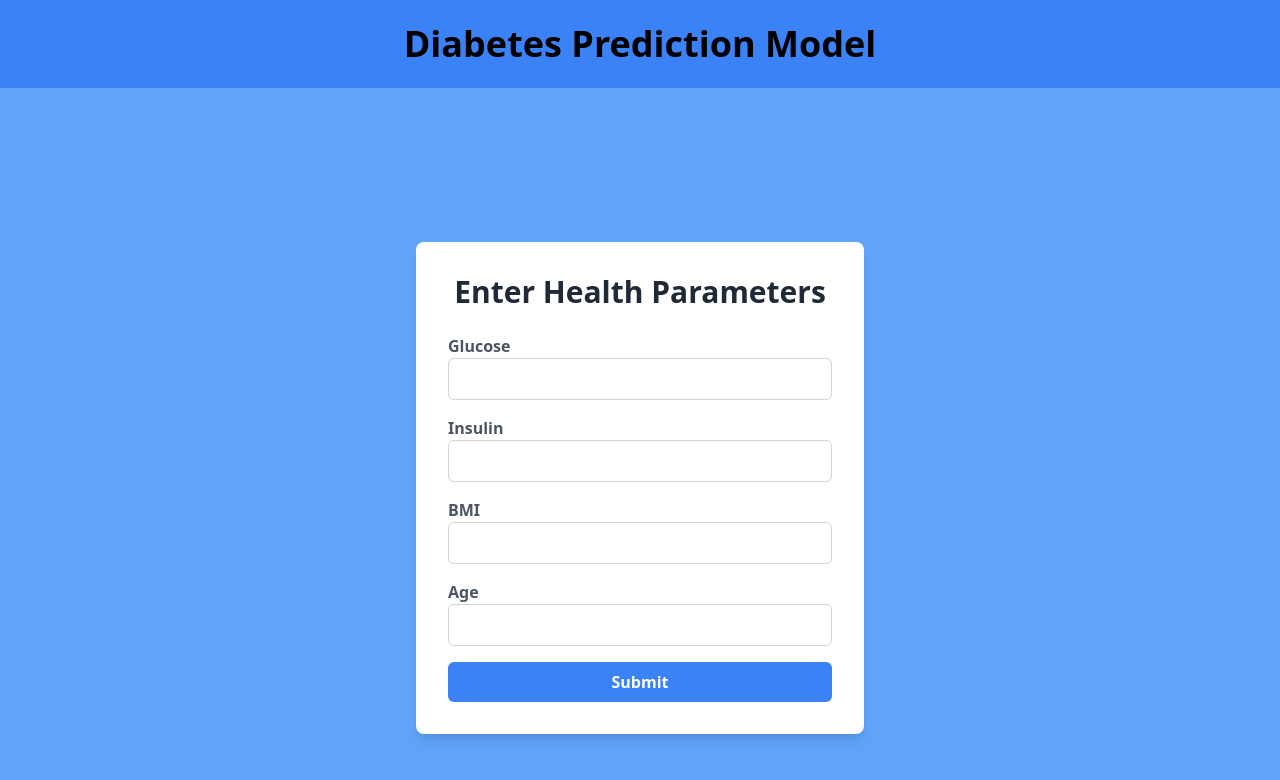
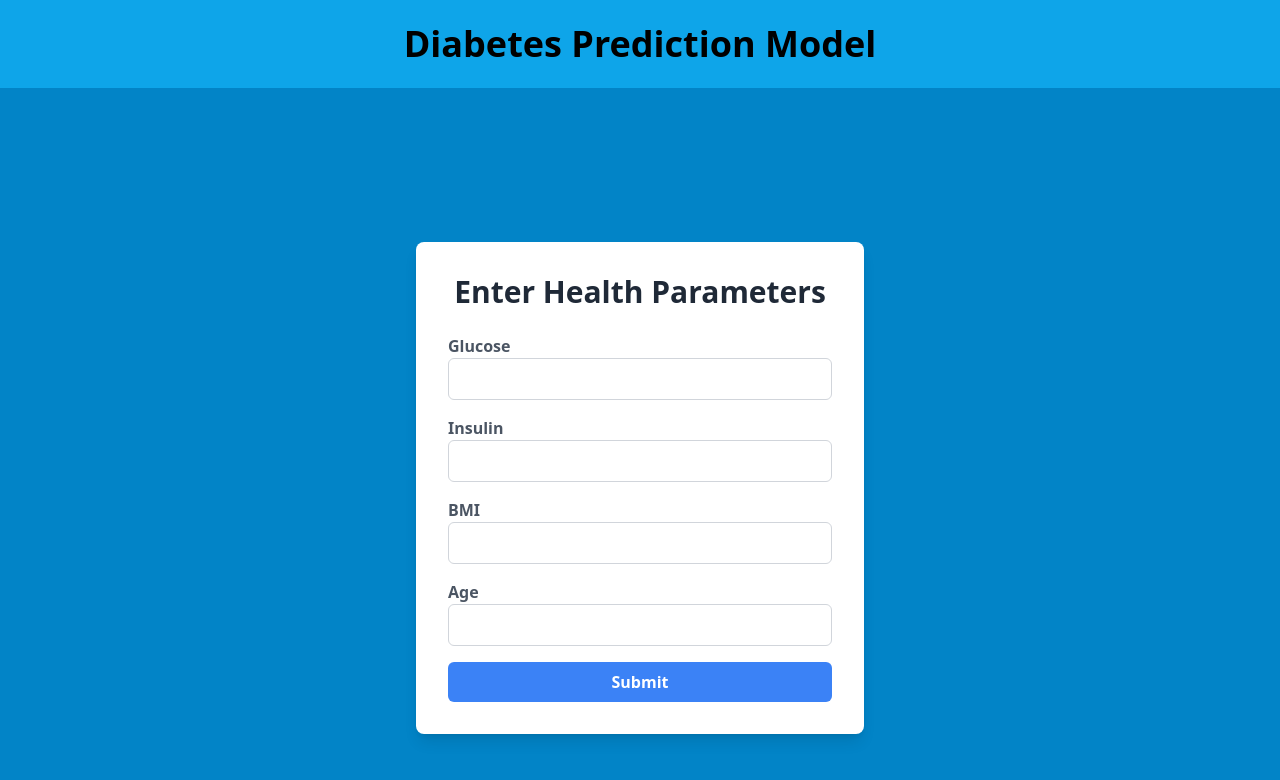
Before and after one commit to SaitejSamudrala/DiabetesPrediction, a React (Vite) app in the folder frontend/: page / in a window 1280 px wide. Shown: the top 780 px of the page. Built offline with nearby package versions, Linux system fonts and the light colour scheme; no server answers.

Commit message:
fix: Improvements to the frontend

```diff
--- a/frontend/src/components/Header.jsx
+++ b/frontend/src/components/Header.jsx
@@ -2,10 +2,10 @@ import React from "react";
 
 const Header = () => {
   return (
-    <div className="text-center py-6 bg-blue-500 text-black">
+    <div className="text-center py-6 bg-sky-500 text-black">
       <h1 className="text-4xl font-bold">Diabetes Prediction Model</h1>
-      {/* <p className="text-lg font-light mt-2">Diabetes Prediction Model</p>{" "} */}
-      {/* Optional subheading */}
+      {}
+      {}
     </div>
   );
 };
--- a/frontend/src/pages/Predict.jsx
+++ b/frontend/src/pages/Predict.jsx
@@ -5,7 +5,8 @@ const Predict = () => {
   const [Insulin, setInsulin] = useState("");
   const [BMI, setBMI] = useState("");
   const [Age, setAge] = useState("");
-  const [result, setResult] = useState([]);
+  const [result, setResult] = useState(null);
+  const [submitted, setSubmitted] = useState(false); // State to track submission
 
   // Fetch initial data (optional, depending on your API)
   useEffect(() => {
@@ -21,7 +22,6 @@ const Predict = () => {
   // Handle form submission
   const handleSubmit = async (e) => {
     e.preventDefault();
-
     const formData = {
       Glucose,
       Insulin,
@@ -40,23 +40,22 @@ const Predict = () => {
       console.log(JSON.stringify(formData));
       let data = await response.json();
       setResult(data); // Update the result with the API response
+      setSubmitted(true); // Mark the form as submitted
     } catch (error) {
       console.error("Error:", error);
     }
   };
 
   return (
-    <div className="flex items-center justify-center min-h-screen bg-blue-400">
+    <div className="flex items-center justify-center min-h-screen bg-sky-600">
       <div className="bg-white p-8 rounded-lg shadow-lg max-w-md w-full">
         <h1 className="text-3xl font-bold text-gray-800 mb-6 text-center">
-         Enter Health Parameters
+          Enter Health Parameters
         </h1>
 
         <form onSubmit={handleSubmit} className="space-y-4">
           <div>
-            <label className="block font-semibold text-gray-600">
-              Glucose
-            </label>
+            <label className="block font-semibold text-gray-600">Glucose</label>
             <input
               type="text"
               value={Glucose}
@@ -67,9 +66,7 @@ const Predict = () => {
           </div>
 
           <div>
-            <label className="block font-semibold text-gray-600">
-              Insulin
-            </label>
+            <label className="block font-semibold text-gray-600">Insulin</label>
             <input
               type="text"
               value={Insulin}
@@ -109,10 +106,10 @@ const Predict = () => {
           </button>
         </form>
 
-        {result.message && (
-          <div className="mt-6 text-center bg-gray-50 p-4 rounded-md">
-            <h3 className="text-lg font-semibold text-gray-700">
-              {result.message}
+        {submitted && result && (
+          <div className="mt-6 text-center bg-inherit p-4 rounded-md">
+            <h3 className="text-lg font-bold text-gray-700">
+              {result.Result}
             </h3>
           </div>
         )}
```
